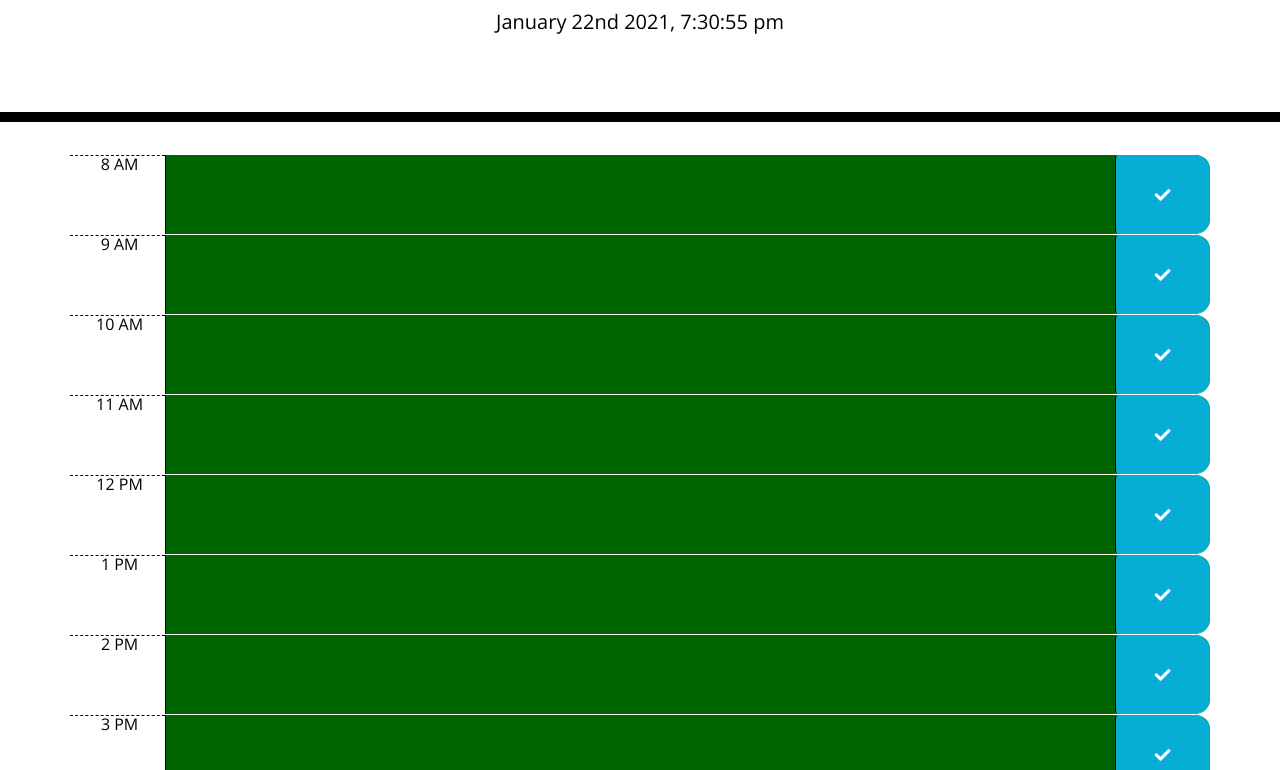
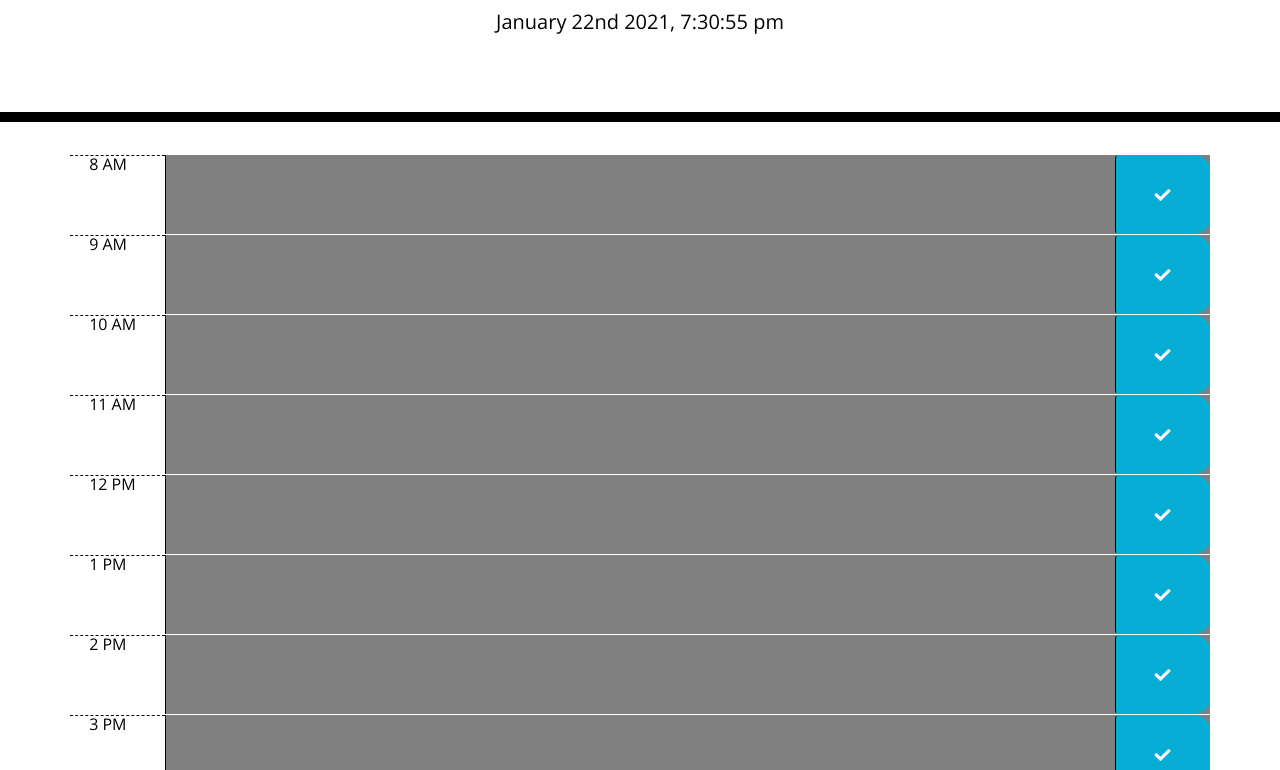
Before and after one commit to GreysonMainor/week-5-JQuery-Schedule, a plain HTML site: page index.html in a window 1280 px wide. Shown: the part 182-952 px from the top of the page. Drawn offline with nearby package versions, Linux system fonts and the light colour scheme.

Commit message:
got the color change event to work.  Changed my time blocks to military time in order to process it more easily.  Consolidated my addclass and removeclass attributes to one line each to clean up the code a lil bit.

```diff
--- a/assets/script.js
+++ b/assets/script.js
@@ -3,22 +3,21 @@ $(document).ready(function () {
     //setting my current date and time to the top of my page in the currentDay div.
     $("#currentDay").text(moment().format("MMMM Do YYYY, h:mm:ss a"));
 
-    //setting variables to call upon later in my functions.
-    var currentTime = moment().format("h a");
-    var timeRow = parseInt($(this).attr("id"));
-    console.log(currentTime)
-    $(".time-block").each(function () {
-        if (timeRow < currentTime) {
-            $(this).removeClass("future", "present");
-            $(this).addClass("past");
-        } else if (timeRow === currentTime) {
-            $(this).removeClass("past", "future");
-            $(this).addClass("present");
-        } else {
-            $(this).removeClass("present", "past");
-            $(this).addClass("future");
-        }
-    });
+    //setting up my color changer based on the time of day.
+    function colorChanger() {
+        var currentTime = moment().hour();
+        console.log(currentTime)
+        $(".time-block").each(function () {
+            var timeBlock = parseInt($(this).attr("id").split("hour")[1]);
+            if (timeBlock < currentTime) {
+                $(this).removeClass("future", "present").addClass("past");
+            }else if (timeBlock === currentTime) {
+                $(this).removeClass("past", "future").addClass("present");
+            }else {
+                $(this).removeClass("present", "past").addClass("future");
+            }
+        })
+    }
 
     //setting up a save button that actually saves.
     // var timeBlockText = $(this).siblings(".description").val("");
@@ -34,6 +33,14 @@ $(document).ready(function () {
         });
 
 
-    JSON.parse(localStorage.getItem("#hour8"))
+    function load() {
+        var timeBlockText = $(this).siblings(".description").val();
+        var blockId = $(this).parent().attr("id");
+        localStorage.getItem("timeBlockText", JSON.stringify(timeBlockText))
+        localStorage.getItem("blockId", JSON.stringify(blockId))
+
+    }
+
+    colorChanger();
 
 });
--- a/assets/style.css
+++ b/assets/style.css
@@ -25,7 +25,7 @@ textarea{
   white-space: pre-wrap;
 }
 
-.time-block{
+.row-time-block{
   text-align: center;
   border-radius: 15px;
 }
--- a/index.html
+++ b/index.html
@@ -27,7 +27,6 @@
       <textarea class="col-sm-10 description"></textarea>
       <button class="btn saveBtn col-sm-1"><i class="fas fa-check"></i></button>
     </div>
-
     <div class="row time-block" id="hour9">
       <div class="col-sm-1 hour"> 9 AM</div>
       <textarea class="col-sm-10 description"></textarea>
@@ -52,31 +51,31 @@
       <button class="btn saveBtn col-sm-1"><i class="fas fa-check"></i></button>
     </div>
 
-    <div class="row time-block" id="hour1">
+    <div class="row time-block" id="hour13">
       <div class="col-sm-1 hour"> 1 PM</div>
       <textarea class="col-sm-10 description"></textarea>
       <button class="btn saveBtn col-sm-1"><i class="fas fa-check"></i></button>
     </div>
 
-    <div class="row time-block" id="2">
+    <div class="row time-block" id="hour14">
       <div class="col-sm-1 hour"> 2 PM</div>
       <textarea class="col-sm-10 description"></textarea>
       <button class="btn saveBtn col-sm-1"><i class="fas fa-check"></i></button>
     </div>
 
-    <div class="row time-block" id="hour3">
+    <div class="row time-block" id="hour15">
       <div class="col-sm-1 hour"> 3 PM</div>
       <textarea class="col-sm-10 description"></textarea>
       <button class="btn saveBtn col-sm-1"><i class="fas fa-check"></i></button>
     </div>
 
-    <div class="row time-block" id="hour4">
+    <div class="row time-block" id="hour16">
       <div class="col-sm-1 hour"> 4 PM</div>
       <textarea class="col-sm-10 description"></textarea>
       <button class="btn saveBtn col-sm-1"><i class="fas fa-check"></i></button>
     </div>
 
-    <div class="row time-block" id="hour5">
+    <div class="row time-block" id="hour17">
       <div class="col-sm-1 hour"> 5 PM</div>
       <textarea class="col-sm-10 description"></textarea>
       <button class="btn saveBtn col-sm-1"><i class="fas fa-check"></i></button>
```
